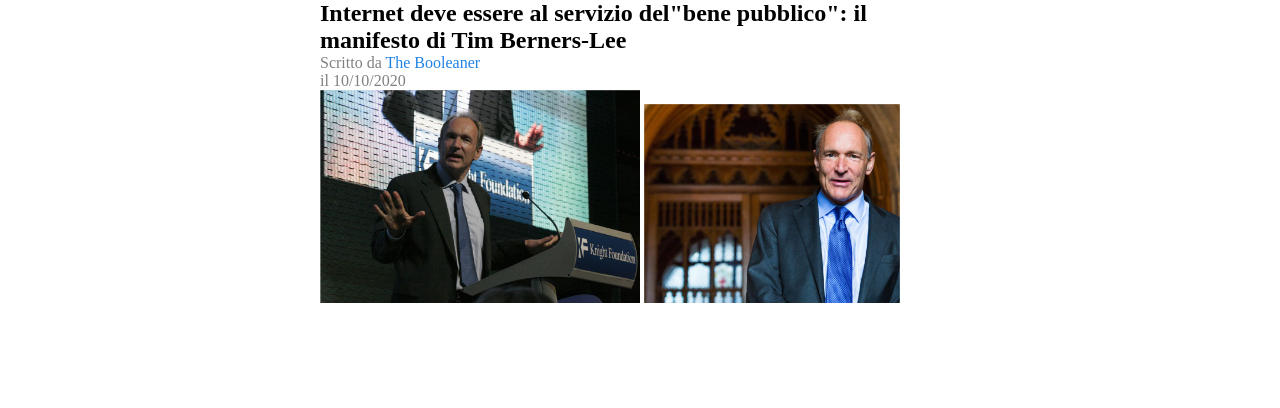
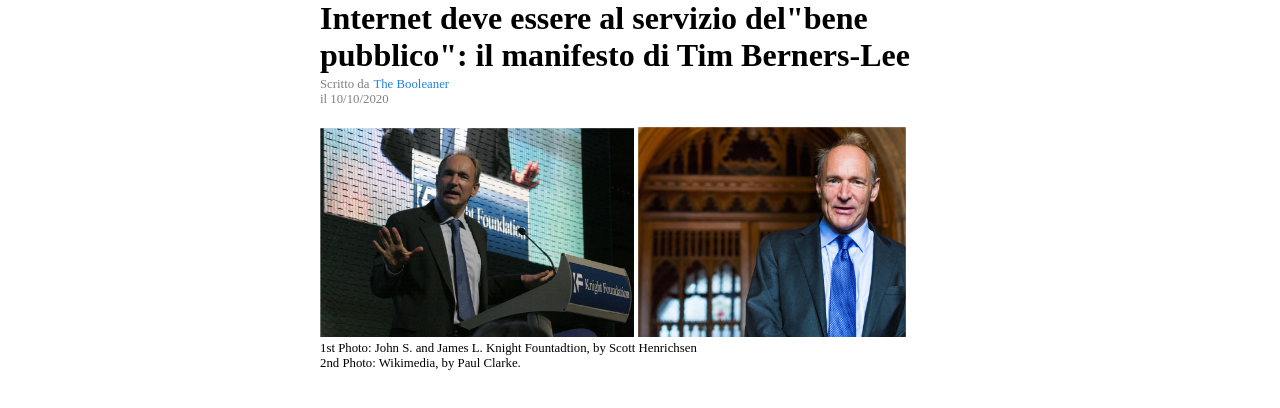
Before and after one commit to francescofalcone05/html-css-booleaner, a plain HTML site: page img/index.html in a window 1280 px wide. Shown: the part 174-582 px from the top of the page. Drawn offline with Linux system fonts and the light colour scheme.

Commit message:
section2

```diff
--- a/img/index.html
+++ b/img/index.html
@@ -20,10 +20,15 @@
             <div class="date">il 10/10/2020</div>
         </section>
 
-        <section>
-            <img class="berners-1" src="tim-1.jpg" alt="">
-            <img class="berners-2"src="tim-2.jpg" alt="">
-
+        <section class="immagini1-2">
+            <figure>
+                <img class="berners-1" src="tim-1.jpg" alt="">
+                <img class="berners-2"src="tim-2.jpg" alt="">
+                <figcaption>
+                    <p>1st Photo: John S. and James L. Knight Fountadtion, by Scott Henrichsen</p>
+                    <p>2nd Photo: Wikimedia, by Paul Clarke.</p>
+                </figcaption>
+            </figure>
         </section>
     </main>
 
--- a/img/style.css
+++ b/img/style.css
@@ -25,26 +25,37 @@ main{
 }
 
 h1{
-    font-weight: 0.8em;
+    font-size: 2em;
 }
 
 .scritto{
     color: gray;
+    font-size: 0.8em;
 }
 
 .booleaner{
     color: rgb(31, 130, 229);
+    font-size: 0.8em;
 }
 
 .date{
     color: gray;
+    font-size: 0.8em;
 
 }
 
+.immagini1-2{
+    margin-top: 20px;
+}
+
 .berners-1{
-    width: 50% ;
+    width: 49% ;
 }
 
 .berners-2{
-    width: 40% ;
+    width: 42% ;
 }
+
+figcaption{
+    font-size: 0.8em;
+}
```
